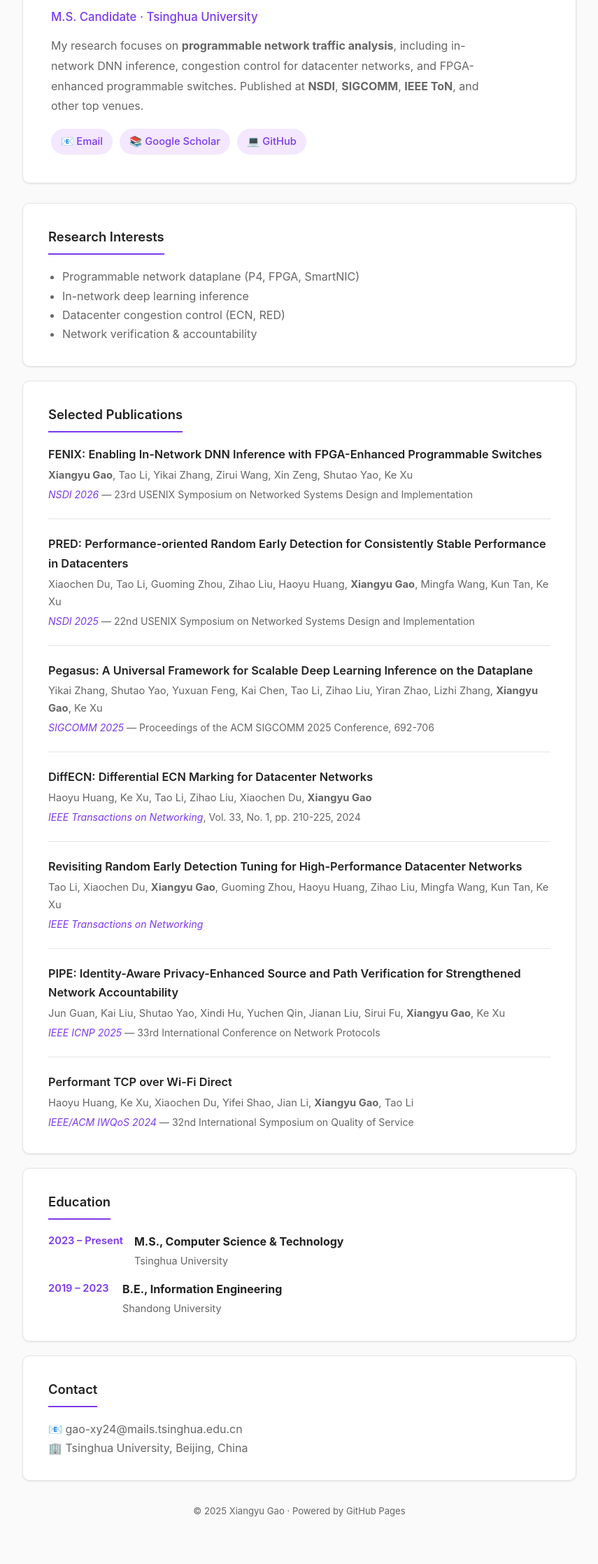
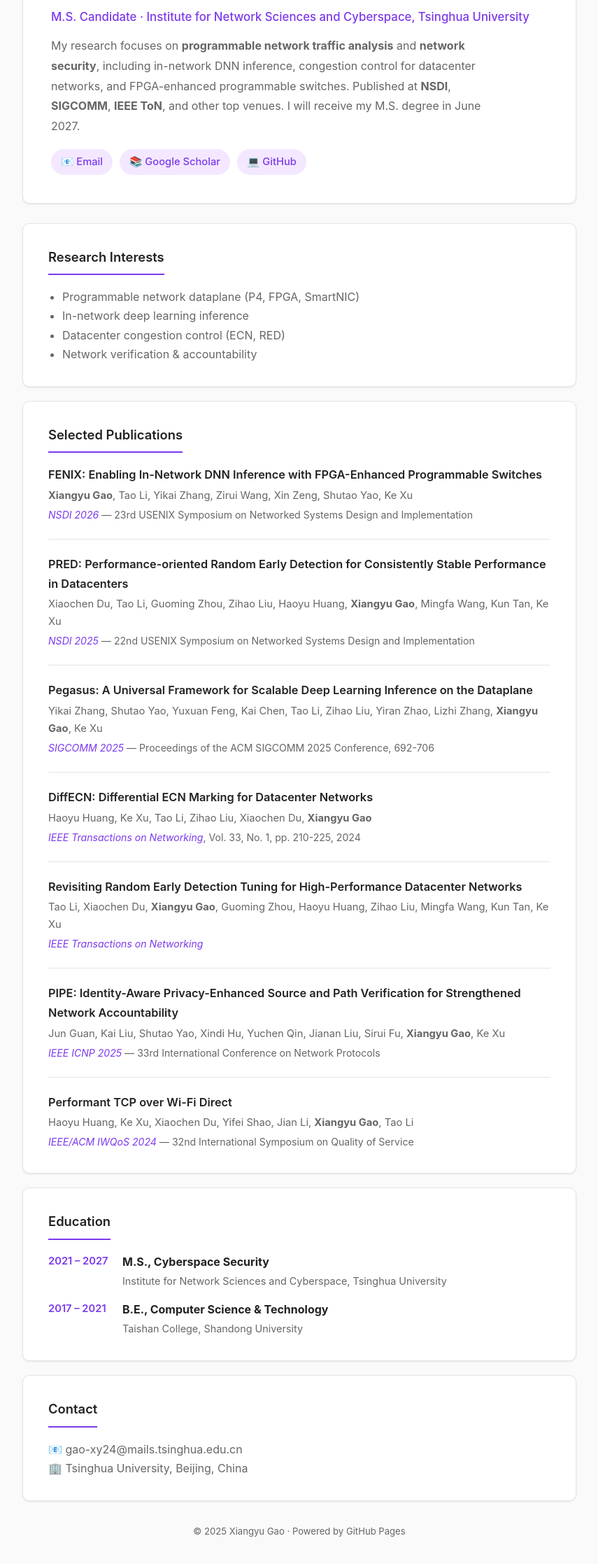
Before and after one commit to gxy666/gxy666.github.io, a plain HTML site: page index.html in a window 1280 px wide. Shown: the part 137-2372 px from the top of the page at 70% size, without its empty margins (212-1067 px from the left). Drawn offline with Linux system fonts and the light colour scheme.

Commit message:
修正教育经历：泰山学堂→清华网研院，2027毕业

```diff
--- a/index.html
+++ b/index.html
@@ -106,12 +106,13 @@
 
   <div class="profile">
     <h1>Xiangyu Gao</h1>
-    <div class="affil">M.S. Candidate · Tsinghua University</div>
+    <div class="affil">M.S. Candidate · Institute for Network Sciences and Cyberspace, Tsinghua University</div>
     <p class="bio">
-      My research focuses on <strong>programmable network traffic analysis</strong>,
-      including in-network DNN inference, congestion control for datacenter networks,
-      and FPGA-enhanced programmable switches.
+      My research focuses on <strong>programmable network traffic analysis</strong> and
+      <strong>network security</strong>, including in-network DNN inference,
+      congestion control for datacenter networks, and FPGA-enhanced programmable switches.
       Published at <strong>NSDI</strong>, <strong>SIGCOMM</strong>, <strong>IEEE ToN</strong>, and other top venues.
+      I will receive my M.S. degree in June 2027.
     </p>
     <div class="links">
       <a href="mailto:gao-xy24@mails.tsinghua.edu.cn">📧 Email</a>
@@ -179,17 +180,17 @@
   <div class="card">
     <h2>Education</h2>
     <div class="timeline-item">
-      <div class="timeline-year">2023 – Present</div>
+      <div class="timeline-year">2021 – 2027</div>
       <div class="timeline-detail">
-        <strong>M.S., Computer Science &amp; Technology</strong>
-        <span>Tsinghua University</span>
+        <strong>M.S., Cyberspace Security</strong>
+        <span>Institute for Network Sciences and Cyberspace, Tsinghua University</span>
       </div>
     </div>
     <div class="timeline-item">
-      <div class="timeline-year">2019 – 2023</div>
+      <div class="timeline-year">2017 – 2021</div>
       <div class="timeline-detail">
-        <strong>B.E., Information Engineering</strong>
-        <span>Shandong University</span>
+        <strong>B.E., Computer Science &amp; Technology</strong>
+        <span>Taishan College, Shandong University</span>
       </div>
     </div>
   </div>
```
